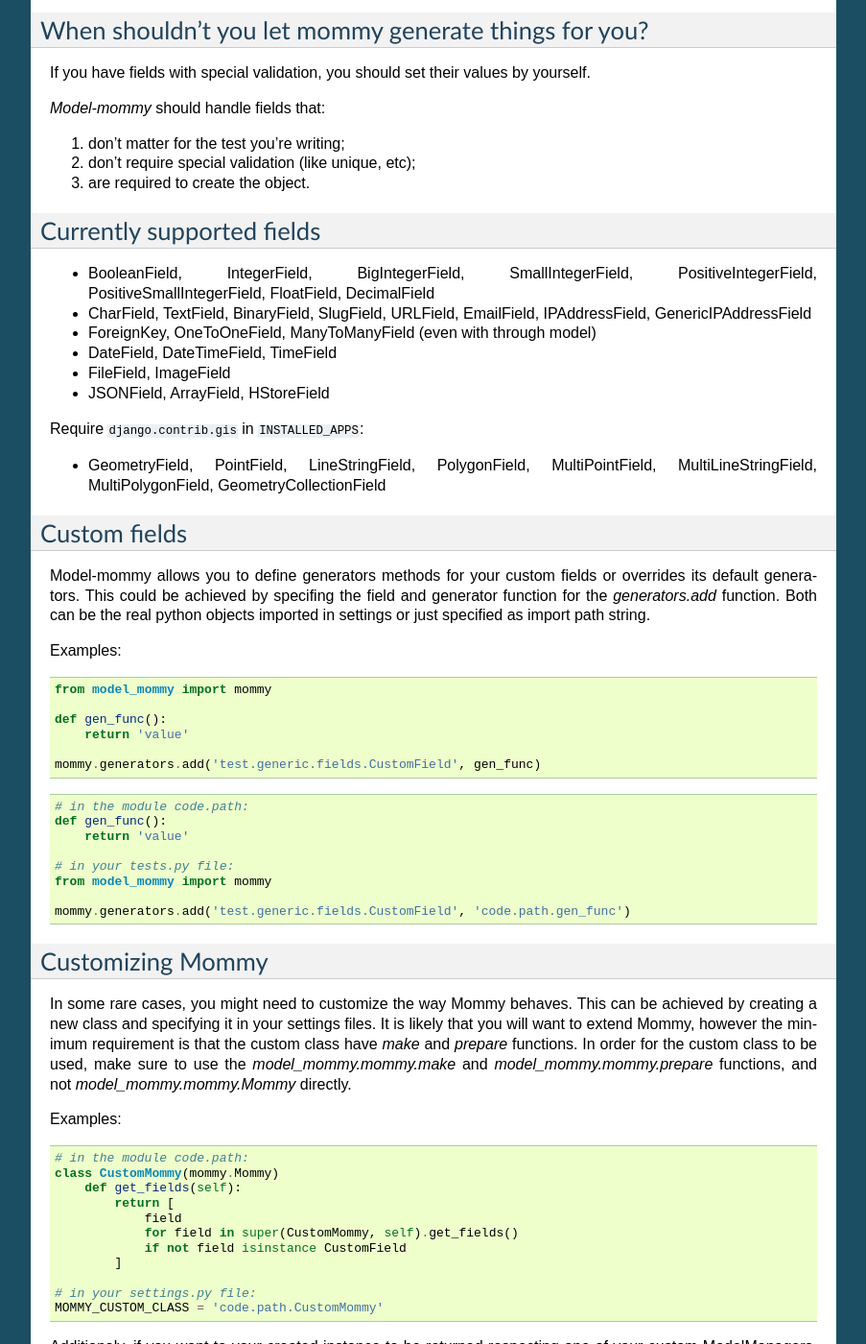
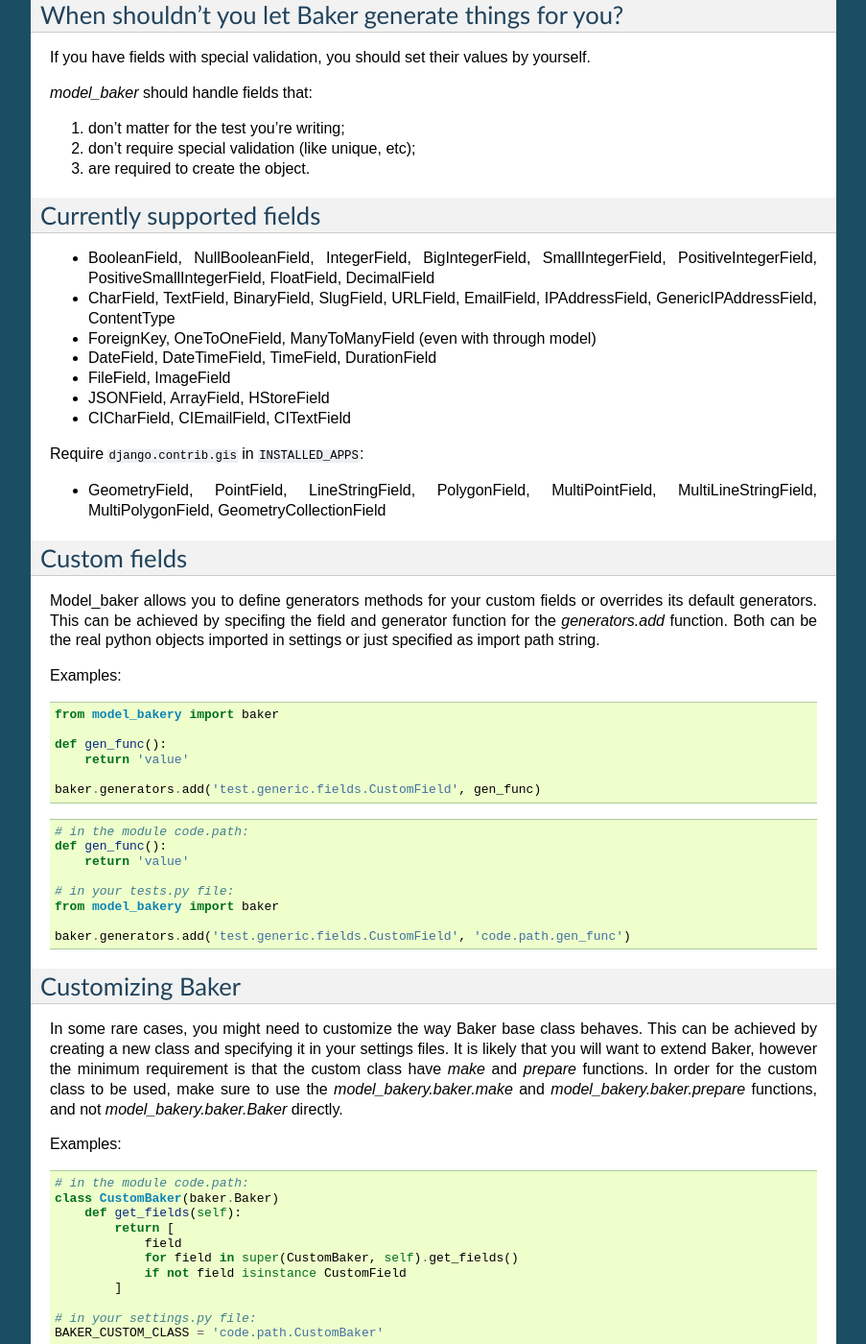
Before and after one commit to model-bakers/model_bakery, a Sphinx documentation site: the page built from docs/source/how_bakery_behaves.rst, in a window 1280 px wide and 1400 px high, scrolled down 481 px. Shown: the whole window at 96% size, without its empty margins (198-1101 px from the left). Built offline with Sphinx 7.4.7, drawn with Linux system fonts in a browser that asks for light colours; some of the changed text lies outside the part shown.

Commit message:
Review how bakery behaves section

```diff
--- a/docs/source/how_bakery_behaves.rst
+++ b/docs/source/how_bakery_behaves.rst
@@ -1,7 +1,7 @@
-How mommy behaves?
+How Baker behaves?
 ==================
 
-By default, *model-mommy* skips fields with `null=True` or `blank=True`. Also if a field has a *default* value, it will be used.
+By default, *model_bakery* skips fields with `null=True` or `blank=True`. Also if a field has a *default* value, it will be used.
 
 You can override this behavior by:
 
@@ -10,30 +10,29 @@ You can override this behavior by:
 .. code-block:: python
 
     # from "Basic Usage" page, assume all fields either null=True or blank=True
-    from .models import Kid
-    from model_mommy import mommy
+    from model_bakery import baker
 
-    kid = mommy.make(Kid, happy=True, bio='Happy kid')
+    customer = baker.make('shop.Customer', happy=True, bio='Happy customer')
 
 2. Passing `_fill_optional` with a list of fields to fill with random data
 
 .. code-block:: python
 
-    kid = mommy.make(Kid, _fill_optional=['happy', 'bio'])
+    customer = baker.make('shop.Customer', _fill_optional=['happy', 'bio'])
 
 3. Passing `_fill_optional=True` to fill all fields with random data
 
 .. code-block:: python
 
-    kid = mommy.make(Kid, _fill_optional=True)
+    customer = baker.make('shop.Customer', _fill_optional=True)
 
 
-When shouldn't you let mommy generate things for you?
+When shouldn't you let Baker generate things for you?
 -----------------------------------------------------
 
 If you have fields with special validation, you should set their values by yourself.
 
-*Model-mommy* should handle fields that:
+*model_baker* should handle fields that:
 
 1. don't matter for the test you're writing;
 2. don't require special validation (like unique, etc);
@@ -43,12 +42,13 @@ If you have fields with special validation, you should set their values by yours
 Currently supported fields
 --------------------------
 
-* BooleanField, IntegerField, BigIntegerField, SmallIntegerField, PositiveIntegerField, PositiveSmallIntegerField, FloatField, DecimalField
-* CharField, TextField, BinaryField, SlugField, URLField, EmailField, IPAddressField, GenericIPAddressField
+* BooleanField, NullBooleanField, IntegerField, BigIntegerField, SmallIntegerField, PositiveIntegerField, PositiveSmallIntegerField, FloatField, DecimalField
+* CharField, TextField, BinaryField, SlugField, URLField, EmailField, IPAddressField, GenericIPAddressField, ContentType
 * ForeignKey, OneToOneField, ManyToManyField (even with through model)
-* DateField, DateTimeField, TimeField
+* DateField, DateTimeField, TimeField, DurationField
 * FileField, ImageField
 * JSONField, ArrayField, HStoreField
+* CICharField, CIEmailField, CITextField
 
 Require ``django.contrib.gis`` in ``INSTALLED_APPS``:
 
@@ -57,20 +57,20 @@ Require ``django.contrib.gis`` in ``INSTALLED_APPS``:
 Custom fields
 -------------
 
-Model-mommy allows you to define generators methods for your custom fields or overrides its default generators.
-This could be achieved by specifing the field and generator function for the `generators.add` function.
+Model_baker allows you to define generators methods for your custom fields or overrides its default generators.
+This can be achieved by specifing the field and generator function for the `generators.add` function.
 Both can be the real python objects imported in settings or just specified as import path string.
 
 Examples:
 
 .. code-block:: python
 
-    from model_mommy import mommy
+    from model_bakery import baker
 
     def gen_func():
         return 'value'
 
-    mommy.generators.add('test.generic.fields.CustomField', gen_func)
+    baker.generators.add('test.generic.fields.CustomField', gen_func)
 
 .. code-block:: python
 
@@ -79,32 +79,32 @@ Examples:
         return 'value'
 
     # in your tests.py file:
-    from model_mommy import mommy
+    from model_bakery import baker
 
-    mommy.generators.add('test.generic.fields.CustomField', 'code.path.gen_func')
+    baker.generators.add('test.generic.fields.CustomField', 'code.path.gen_func')
 
-Customizing Mommy
+Customizing Baker
 -----------------
 
-In some rare cases, you might need to customize the way Mommy behaves.
-This can be achieved by creating a new class and specifying it in your settings files. It is likely that you will want to extend Mommy, however the minimum requirement is that the custom class have `make` and `prepare` functions.
-In order for the custom class to be used, make sure to use the `model_mommy.mommy.make` and `model_mommy.mommy.prepare` functions, and not `model_mommy.mommy.Mommy` directly.
+In some rare cases, you might need to customize the way Baker base class behaves.
+This can be achieved by creating a new class and specifying it in your settings files. It is likely that you will want to extend Baker, however the minimum requirement is that the custom class have `make` and `prepare` functions.
+In order for the custom class to be used, make sure to use the `model_bakery.baker.make` and `model_bakery.baker.prepare` functions, and not `model_bakery.baker.Baker` directly.
 
 Examples:
 
 .. code-block:: python
 
     # in the module code.path:
-    class CustomMommy(mommy.Mommy)
+    class CustomBaker(baker.Baker)
         def get_fields(self):
             return [
                 field
-                for field in super(CustomMommy, self).get_fields()
+                for field in super(CustomBaker, self).get_fields()
                 if not field isinstance CustomField
             ]
 
     # in your settings.py file:
-    MOMMY_CUSTOM_CLASS = 'code.path.CustomMommy'
+    BAKER_CUSTOM_CLASS = 'code.path.CustomBaker'
 
 
 Additionaly, if you want to your created instance to be returned respecting one of your custom ModelManagers, you can use the `_from_manager` parameter as the example bellow:
@@ -112,13 +112,13 @@ Additionaly, if you want to your created instance to be returned respecting one
 
 .. code-block:: python
 
-    movie = mommy.make(Movie, title='Old Boys', _from_manager='availables')  # This will use the Movie.availables model manager
+    movie = baker.make(Movie, title='Old Boys', _from_manager='availables')  # This will use the Movie.availables model manager
 
 
 Save method custom parameters
 -----------------------------
 
-If you have overwritten the `save` method for a model, you can pass custom parameters to it using model mommy. Example:
+If you have overwritten the `save` method for a model, you can pass custom parameters to it using model_baker. Example:
 
 .. code-block:: python
 
@@ -130,7 +130,7 @@ If you have overwritten the `save` method for a model, you can pass custom param
             self.created_by = user
             return super(ProjectWithCustomSave, self).save(*args, **kwargs)
 
-    #with model mommy:
-    user = mommy.make(settings.AUTH_USER_MODEL)
-    project = mommy.make(ProjectWithCustomSave, _save_kwargs={'user': user})
+    #with model baker:
+    user = baker.make(settings.AUTH_USER_MODEL)
+    project = baker.make(ProjectWithCustomSave, _save_kwargs={'user': user})
     assert user == project.user
```
